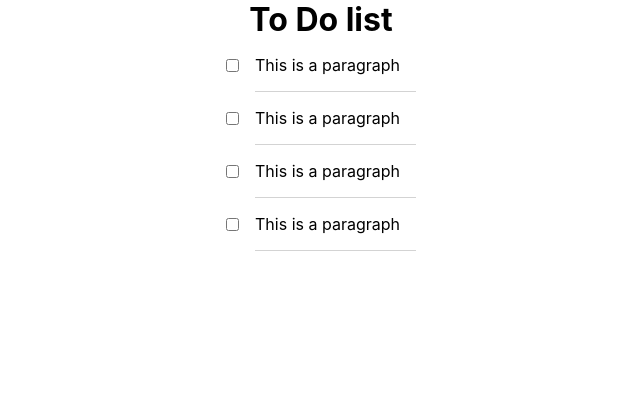
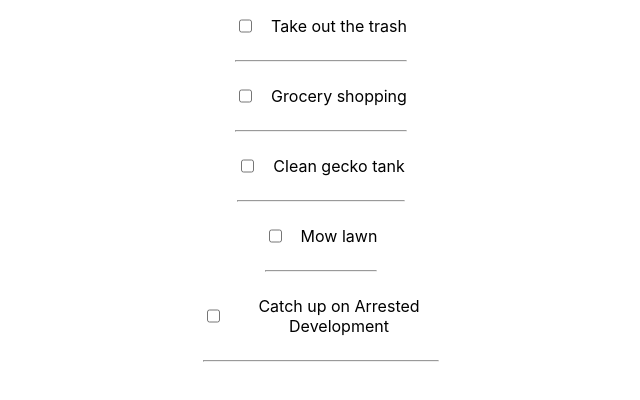
Before and after one commit to ivantranq/First-Github-Project, a React (Create React App) app in the folder react-env-setup/: page / in a window 1280 px wide. Shown: the top 400 px of the page, without its empty margins (319-959 px from the left). Built offline with nearby package versions, Linux system fonts and the light colour scheme.

Commit message:
Dynamic components

```diff
--- a/react-env-setup/src/App.css
+++ b/react-env-setup/src/App.css
@@ -1,5 +1,8 @@
 .App {
   text-align: center;
+  display: flex;
+  flex-direction: column;
+  align-items: center;
 }
 
 .App-logo {
--- a/react-env-setup/src/App.jsx
+++ b/react-env-setup/src/App.jsx
@@ -1,11 +1,14 @@
-import logo from './logo.svg';
 import './App.css';
-import CheckBox from './components/checkbox'
+import Todo from './components/todoItem'
+import todosData from './components/todosData';
 
 function App() {
+
+  const todoItems = todosData.map(elem => <Todo key={elem.id} todo={elem}/>)
+
   return (
     <div className="App">
-      <CheckBox></CheckBox>
+      {todoItems}
     </div>
   );
 }
--- a/react-env-setup/src/components/css/checkbox.css
+++ /dev/null
@@ -1,25 +0,0 @@
-* {
-    margin: 0;
-    padding: 0;
-}
-
-form {
-    display: flex;
-    flex-direction: column;
-}
-
-form div {
-    display: flex;
-    justify-content: center;
-}
-
-form div p,
-form div input {
-    border-bottom: 1px solid lightgray;
-    padding: 16px 0;
-}
-
-form div p {
-    margin-left: 16px;
-    padding-right: 16px;
-}
--- a/react-env-setup/src/components/todoItem.jsx
+++ b/react-env-setup/src/components/todoItem.jsx
@@ -1,10 +1,13 @@
 import React from 'react';
 
-const TodoItem = () => {
+const TodoItem = (props) => {
     return (
         <div>
-            <input type="checkbox" />
-            <p>This is a paragraph</p>
+            <div style={{display: "flex"}}>
+                <input type="checkbox" />
+                <p style={{paddingLeft: 16, maxWidth: 200}}>{props.todo.text}</p>
+            </div>
+            <hr />
         </div>
     );
 }
--- /dev/null
+++ b/react-env-setup/src/components/todosData.jsx
@@ -0,0 +1,29 @@
+const todosData = [
+    {
+        id: 1,
+        text: "Take out the trash",
+        completed: true
+    },
+    {
+        id: 2,
+        text: "Grocery shopping",
+        completed: false
+    },
+    {
+        id: 3,
+        text: "Clean gecko tank",
+        completed: false
+    },
+    {
+        id: 4,
+        text: "Mow lawn",
+        completed: false
+    },
+    {
+        id: 5,
+        text: "Catch up on Arrested Development",
+        completed: false
+    }
+]
+
+export default todosData
```
Also changed, not shown: react-env-setup/src/components/Product.jsx (added, +14 -0 lines), react-env-setup/src/components/productsData.jsx (added, +40 -0 lines), react-env-setup/src/index.css (line endings or trailing spaces).
